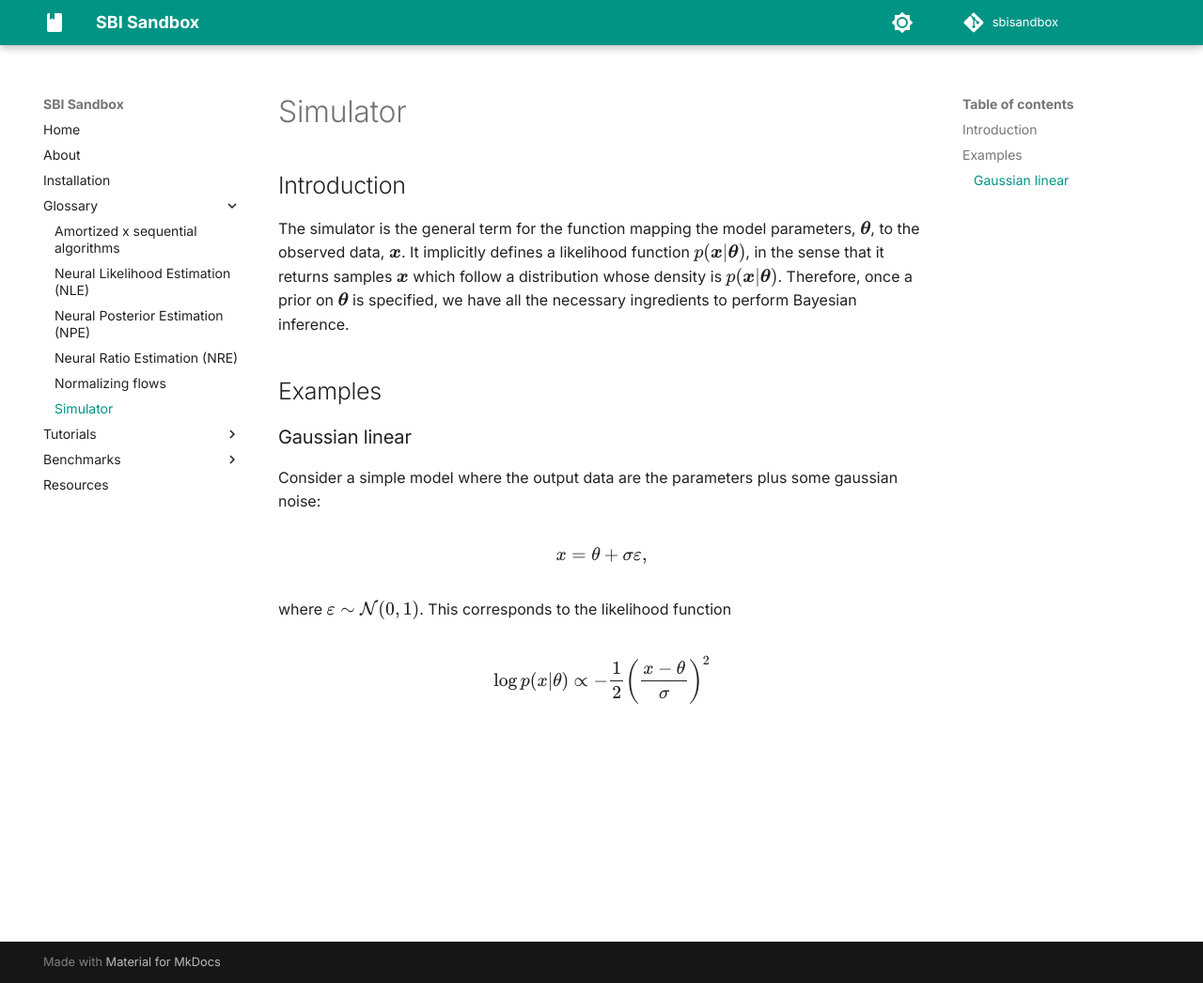
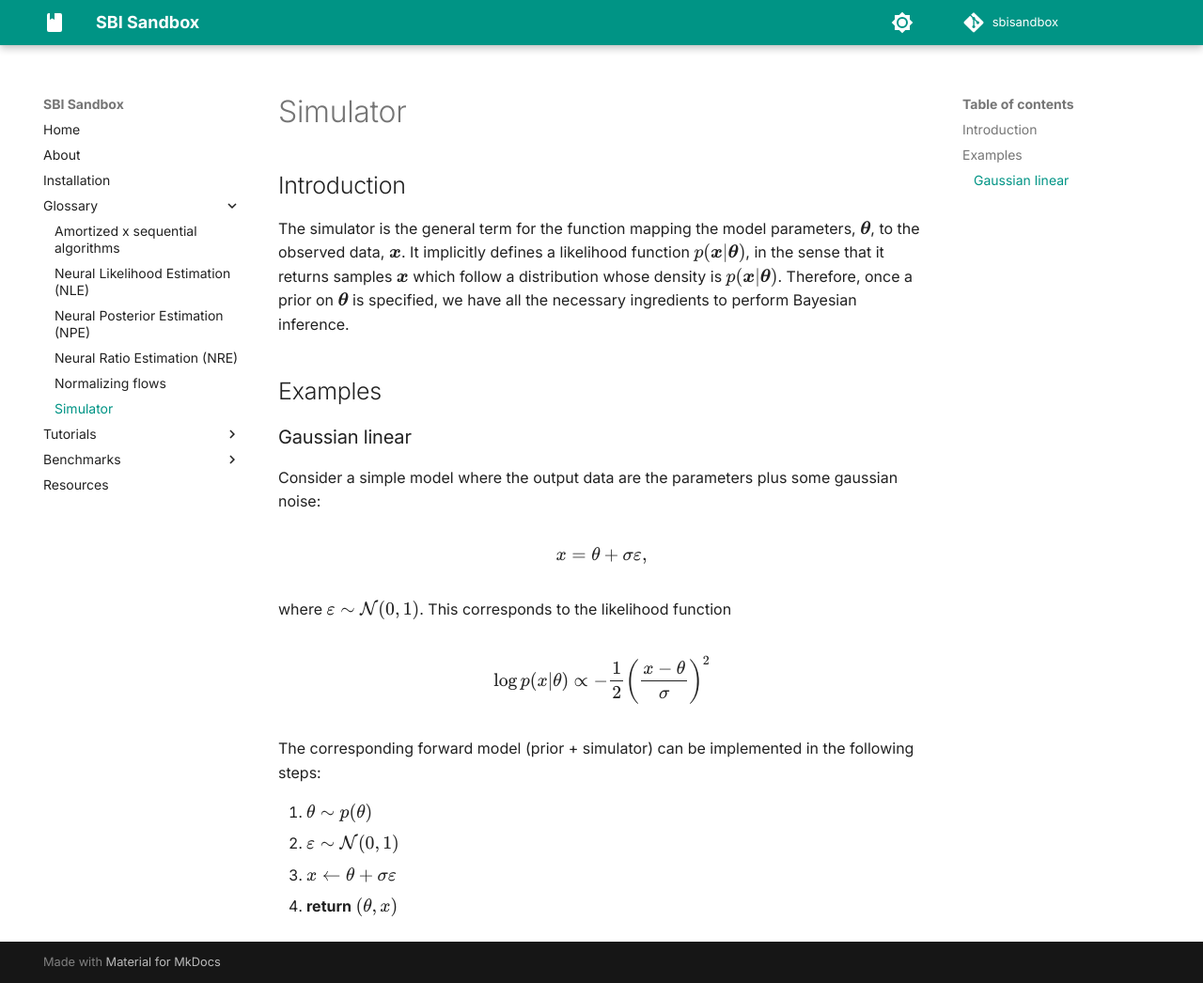
Before and after one commit to binado/sbisandbox, an MkDocs documentation site: the page built from docs/glossary/simulator.md, in a window 1280 px wide and 1046 px high. Shown: the whole window at 94% size. Built offline with MkDocs 1.6.1 and Material for MkDocs 9.7.7, drawn with Linux system fonts in a browser that asks for light colours; comment, search, counter and statistics services are not loaded.

Commit message:
Update docs

```diff
--- a/docs/glossary/simulator.md
+++ b/docs/glossary/simulator.md
@@ -15,3 +15,10 @@ $$ x = \theta + \sigma \varepsilon,$$
 where $\varepsilon \sim \mathcal{N}(0, 1)$. This corresponds to the likelihood function
 
 $$ \log p(x | \theta) \propto -\frac{1}{2} \left(\frac{x - \theta}{\sigma} \right)^2$$
+
+The corresponding forward model (prior + simulator) can be implemented in the following steps:
+
+1. $\theta \sim p(\theta)$
+2. $\varepsilon \sim \mathcal{N}(0, 1)$
+3. $x \leftarrow \theta + \sigma \varepsilon$
+4. **return** $(\theta, x)$
```
Also changed, not shown: docs/glossary/amortization.md (+1 -1 lines), docs/resources.md (+3 -0 lines).
